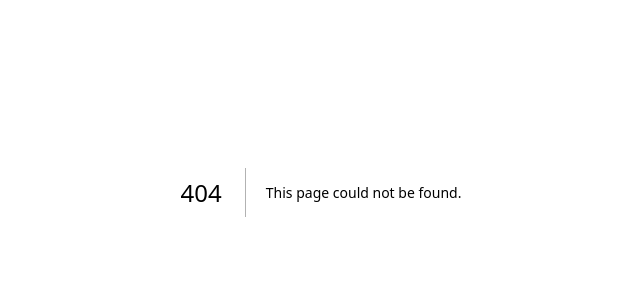
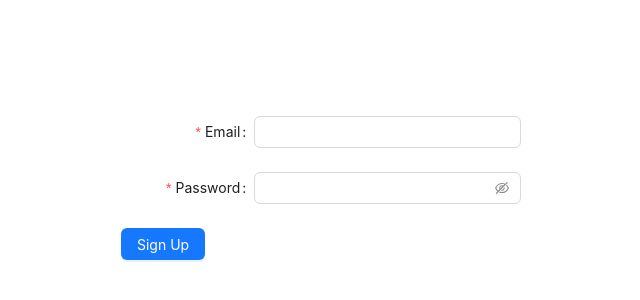
Before and after one commit to joeulam/lammarktradinginventory, a Next.js app: page /signUp in a window 1280 px wide. Before the commit this address had no page. Shown: the part 208-508 px from the top of the page, without its empty margins (319-959 px from the left). Built offline with nearby package versions, Linux system fonts and the light colour scheme.

Commit message:
Split into login and signup page

```diff
--- /dev/null
+++ b/app/signUp/page.tsx
@@ -0,0 +1,78 @@
+'use client';
+
+import React, { useState } from 'react';
+import { createUserWithEmailAndPassword } from "firebase/auth";
+import { auth } from "../firebase";
+import type { FormProps } from 'antd';
+import { Button, Form, Alert, Input } from 'antd';
+import { useRouter } from "next/navigation";
+
+type FieldType = {
+  email?: string;
+  password?: string;
+};
+
+const SignUp: React.FC = () => {
+  const router = useRouter();
+  const [error, setError] = useState<string | null>(null);
+
+  const onFinish: FormProps<FieldType>['onFinish'] = (values) => {
+    console.log('Success:', values);
+    setError(null); // Reset error state
+    createUserWithEmailAndPassword(auth, values.email!, values.password!)
+      .then((userCredential) => {
+        const user = userCredential.user;
+        console.log('User:', user);
+        router.push("/dashboard");
+      })
+      .catch((error) => {
+        console.error('Error:', error.message);
+        setError(error.message);
+      });
+  };
+
+  return (
+    <div style={{
+      display: 'flex',
+      flexDirection: 'column',
+      justifyContent: 'center',
+      alignItems: 'center',
+      height: '100vh'
+    }}>
+      {error && <Alert message={error} type="error" showIcon style={{ marginBottom: 16 }} />}
+      <Form
+        name="signup"
+        labelCol={{ span: 8 }}
+        wrapperCol={{ span: 16 }}
+        style={{ maxWidth: 400, width: '100%' }}
+        initialValues={{ remember: true }}
+        onFinish={onFinish}
+        autoComplete="off"
+      >
+        <Form.Item<FieldType>
+          label="Email"
+          name="email"
+          rules={[{ required: true, message: 'Please input your email!', type: 'email' }]}
+        >
+          <Input />
+        </Form.Item>
+
+        <Form.Item<FieldType>
+          label="Password"
+          name="password"
+          rules={[{ required: true, message: 'Please input your password!' }]}
+        >
+          <Input.Password />
+        </Form.Item>
+
+        <Form.Item>
+          <Button type="primary" htmlType="submit">
+            Sign Up
+          </Button>
+        </Form.Item>
+      </Form>
+    </div>
+  );
+};
+
+export default SignUp;
```
Also changed, not shown: app/login/page.tsx (added, +86 -0 lines), app/page.tsx (+10 -64 lines).
